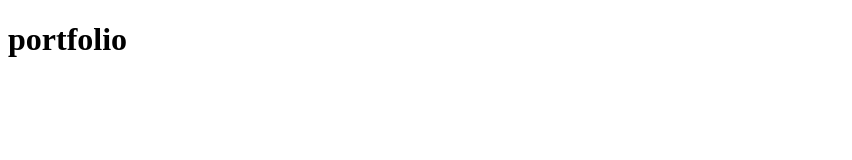
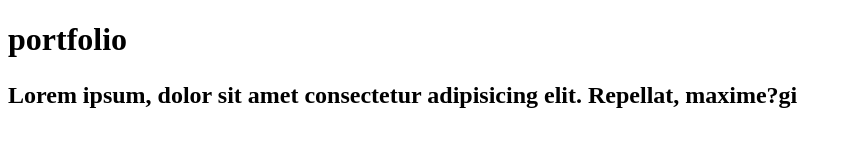
Before and after one commit to Gabriel-Ayala20/portfolio, a plain HTML site: page index.html in a window 1280 px wide. Shown: the whole page, without its empty margins (0-852 px from the left). Drawn offline with Linux system fonts and the light colour scheme.

Commit message:
creoo rama develop

```diff
--- a/index.html
+++ b/index.html
@@ -8,5 +8,10 @@
 </head>
 <body>
     <h1>portfolio</h1>
+    <h2>
+        <p>
+            Lorem ipsum, dolor sit amet consectetur adipisicing elit. Repellat, maxime?gi
+        </p>
+    </h2>
 </body>
 </html>
```
